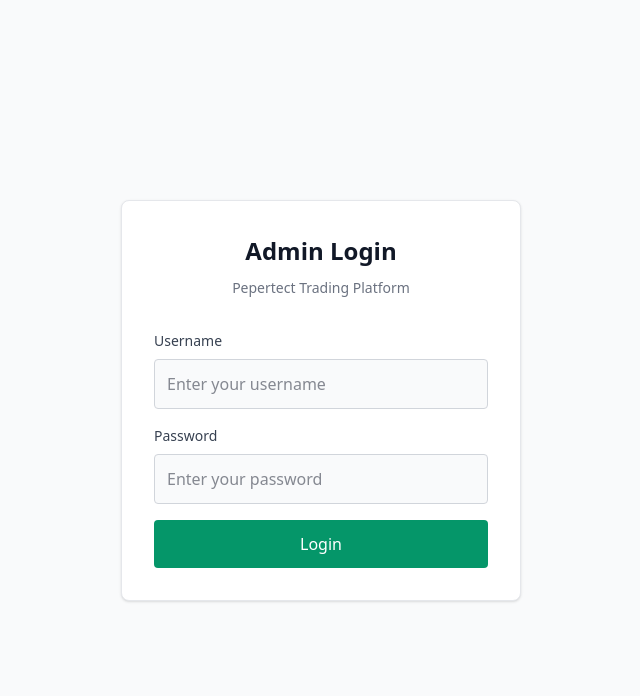
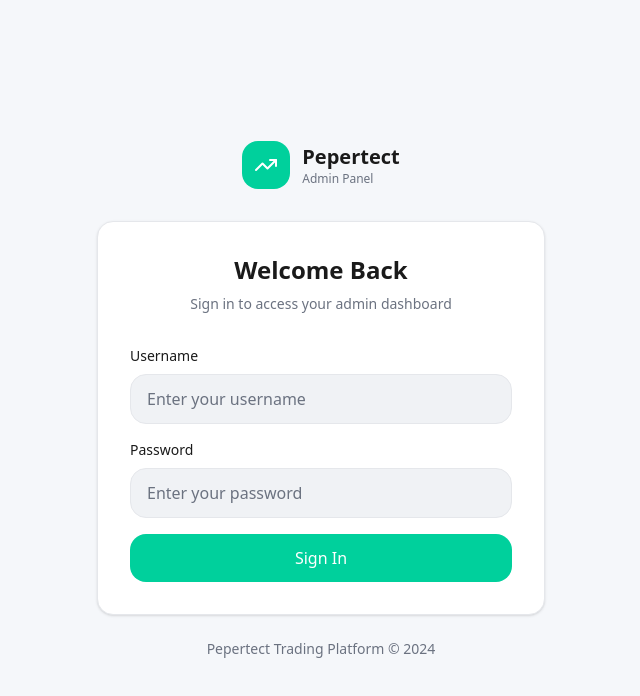
Before and after one commit to hzero9393-spec/PeperTect-admin-penel, a Next.js app: page /admin/login in a window 1280 px wide. Shown: the top 696 px of the page, without its empty margins (319-959 px from the left). Built offline with nearby package versions, Linux system fonts and the light colour scheme.

Commit message:
Update admin panel UI to match Pepertect's Groww-inspired design

```diff
--- a/src/app/admin/(protected)/layout.tsx
+++ b/src/app/admin/(protected)/layout.tsx
@@ -22,7 +22,7 @@ export default function ProtectedAdminLayout({
   return (
     <AdminProvider>
       <ProtectedAdminWrapper>
-        <div className="min-h-screen bg-gray-50">
+        <div className="min-h-screen bg-[#f5f7fa]">
           <AdminSidebar />
           <div className="lg:pl-64">
             <AdminHeader admin={defaultAdmin} />
--- a/src/app/admin/login/page.tsx
+++ b/src/app/admin/login/page.tsx
@@ -2,6 +2,7 @@
 
 import { useState } from 'react'
 import { useRouter } from 'next/navigation'
+import { TrendingUp } from 'lucide-react'
 
 export default function AdminLoginPage() {
   const router = useRouter()
@@ -40,72 +41,79 @@ export default function AdminLoginPage() {
   }
 
   return (
-    <div style={{ minHeight: '100vh', display: 'flex', alignItems: 'center', justifyContent: 'center', backgroundColor: '#f9fafb', padding: '1rem' }}>
-      <div style={{ width: '100%', maxWidth: '400px', backgroundColor: 'white', padding: '2rem', borderRadius: '8px', border: '1px solid #e5e7eb', boxShadow: '0 1px 3px 0 rgb(0 0 0 / 0.1), 0 1px 2px -1px rgb(0 0 0 / 0.1)' }}>
-        <div style={{ textAlign: 'center', marginBottom: '2rem' }}>
-          <h1 style={{ color: '#111827', fontSize: '24px', marginBottom: '0.5rem', fontWeight: 'bold' }}>Admin Login</h1>
-          <p style={{ color: '#6b7280', fontSize: '14px' }}>Pepertect Trading Platform</p>
+    <div className="min-h-screen flex items-center justify-center bg-[#f5f7fa] p-4">
+      <div className="w-full max-w-md">
+        {/* Logo */}
+        <div className="flex items-center justify-center gap-3 mb-8">
+          <div className="flex size-12 items-center justify-center rounded-xl bg-[#00D09C]">
+            <TrendingUp className="size-6 text-white" />
+          </div>
+          <div>
+            <h1 className="text-xl font-bold text-[#1a1a1a]">Pepertect</h1>
+            <p className="text-xs text-[#6b7280]">Admin Panel</p>
+          </div>
+        </div>
+
+        {/* Login Card */}
+        <div className="bg-white border border-[#e5e7eb] rounded-2xl p-8 shadow-sm">
+          <div className="text-center mb-8">
+            <h2 className="text-2xl font-bold text-[#1a1a1a] mb-2">Welcome Back</h2>
+            <p className="text-sm text-[#6b7280]">Sign in to access your admin dashboard</p>
           </div>
 
           {error && (
-          <div style={{
-            padding: '0.75rem',
-            marginBottom: '1rem',
-            backgroundColor: '#fef2f2',
-            border: '1px solid #fecaca',
-            borderRadius: '4px',
-            color: '#dc2626',
-            textAlign: 'center',
-            fontSize: '14px'
-          }}>
-            {error}
+            <div className="mb-6 p-4 bg-[#fde8e3] border border-[#eb5b3c]/20 rounded-lg">
+              <p className="text-sm text-[#d44a2d]">{error}</p>
             </div>
           )}
 
-        <form onSubmit={handleSubmit} style={{ display: 'flex', flexDirection: 'column', gap: '1rem' }}>
+          <form onSubmit={handleSubmit} className="space-y-4">
             <div>
-            <label style={{ color: '#374151', display: 'block', marginBottom: '0.5rem', fontSize: '14px', fontWeight: '500' }}>Username</label>
+              <label htmlFor="username" className="block text-sm font-medium text-[#1a1a1a] mb-2">
+                Username
+              </label>
               <input
+                id="username"
                 type="text"
                 placeholder="Enter your username"
                 value={formData.username}
                 onChange={(e) => setFormData({ ...formData, username: e.target.value })}
                 disabled={isLoading}
-              style={{ width: '100%', padding: '0.75rem', backgroundColor: '#f9fafb', border: '1px solid #d1d5db', color: '#111827', borderRadius: '4px' }}
+                className="w-full px-4 py-3 bg-[#f0f2f5] border border-[#e5e7eb] rounded-xl text-[#1a1a1a] placeholder:text-[#6b7280] focus:border-[#00D09C] focus:ring-2 focus:ring-[#00D09C]/10 outline-none transition-all disabled:opacity-50"
                 required
               />
             </div>
+
             <div>
-            <label style={{ color: '#374151', display: 'block', marginBottom: '0.5rem', fontSize: '14px', fontWeight: '500' }}>Password</label>
+              <label htmlFor="password" className="block text-sm font-medium text-[#1a1a1a] mb-2">
+                Password
+              </label>
               <input
+                id="password"
                 type="password"
                 placeholder="Enter your password"
                 value={formData.password}
                 onChange={(e) => setFormData({ ...formData, password: e.target.value })}
                 disabled={isLoading}
-              style={{ width: '100%', padding: '0.75rem', backgroundColor: '#f9fafb', border: '1px solid #d1d5db', color: '#111827', borderRadius: '4px' }}
+                className="w-full px-4 py-3 bg-[#f0f2f5] border border-[#e5e7eb] rounded-xl text-[#1a1a1a] placeholder:text-[#6b7280] focus:border-[#00D09C] focus:ring-2 focus:ring-[#00D09C]/10 outline-none transition-all disabled:opacity-50"
                 required
               />
             </div>
+
             <button
               type="submit"
               disabled={isLoading}
-            style={{
-              width: '100%',
-              padding: '0.75rem',
-              backgroundColor: '#059669',
-              color: 'white',
-              border: 'none',
-              borderRadius: '4px',
-              fontSize: '16px',
-              fontWeight: '500',
-              cursor: isLoading ? 'not-allowed' : 'pointer',
-              opacity: isLoading ? 0.5 : 1
-            }}
+              className="w-full py-3 bg-[#00D09C] text-white font-medium rounded-xl hover:bg-[#00b887] transition-colors disabled:opacity-50 disabled:cursor-not-allowed flex items-center justify-center gap-2"
             >
-            {isLoading ? 'Logging in...' : 'Login'}
+              {isLoading ? 'Signing in...' : 'Sign In'}
             </button>
           </form>
+        </div>
+
+        {/* Footer */}
+        <p className="text-center text-sm text-[#6b7280] mt-6">
+          Pepertect Trading Platform © 2024
+        </p>
       </div>
     </div>
   )
--- a/src/app/globals.css
+++ b/src/app/globals.css
@@ -8,6 +8,7 @@
   --color-foreground: var(--foreground);
   --font-sans: var(--font-geist-sans);
   --font-mono: var(--font-geist-mono);
+  --font-inter: var(--font-inter);
   --color-sidebar-ring: var(--sidebar-ring);
   --color-sidebar-border: var(--sidebar-border);
   --color-sidebar-accent-foreground: var(--sidebar-accent-foreground);
@@ -41,75 +42,132 @@
   --radius-md: calc(var(--radius) - 2px);
   --radius-lg: var(--radius);
   --radius-xl: calc(var(--radius) + 4px);
+
+  /* Groww-inspired Light Theme */
+  --color-tp-surface: #ffffff;
+  --color-tp-surface-dim: #f5f7fa;
+  --color-tp-surface-bright: #ffffff;
+  --color-tp-surface-variant: #f0f2f5;
+  --color-tp-surface-container: #ffffff;
+  --color-tp-surface-container-low: #f8f9fb;
+  --color-tp-surface-container-high: #ffffff;
+  --color-tp-surface-container-highest: #ffffff;
+  --color-tp-surface-container-lowest: #fafbfc;
+  --color-tp-on-surface: #1a1a1a;
+  --color-tp-on-surface-variant: #6b7280;
+  --color-tp-on-background: #1a1a1a;
+  --color-tp-outline: #e5e7eb;
+  --color-tp-outline-variant: #f0f0f0;
+  --color-tp-primary: #00D09C;
+  --color-tp-on-primary: #ffffff;
+  --color-tp-primary-container: rgba(0, 208, 156, 0.08);
+  --color-tp-on-primary-container: #3a4fd4;
+  --color-tp-primary-fixed: #00D09C;
+  --color-tp-primary-fixed-dim: #00b88a;
+  --color-tp-on-primary-fixed: #ffffff;
+  --color-tp-on-primary-fixed-variant: rgba(0, 208, 156, 0.08);
+  --color-tp-secondary: #00d09c;
+  --color-tp-on-secondary: #ffffff;
+  --color-tp-secondary-container: #e6faf3;
+  --color-tp-on-secondary-container: #009e76;
+  --color-tp-secondary-fixed: #00d09c;
+  --color-tp-secondary-fixed-dim: #00b887;
+  --color-tp-on-secondary-fixed: #ffffff;
+  --color-tp-on-secondary-fixed-variant: #e6faf3;
+  --color-tp-tertiary: #eb5b3c;
+  --color-tp-on-tertiary: #ffffff;
+  --color-tp-tertiary-container: #fde8e3;
+  --color-tp-on-tertiary-container: #c4422a;
+  --color-tp-tertiary-fixed: #eb5b3c;
+  --color-tp-tertiary-fixed-dim: #d44a2d;
+  --color-tp-on-tertiary-fixed: #ffffff;
+  --color-tp-on-tertiary-fixed-variant: #fde8e3;
+  --color-tp-error: #eb5b3c;
+  --color-tp-on-error: #ffffff;
+  --color-tp-error-container: #fde8e3;
+  --color-tp-on-error-container: #c4422a;
+  --color-tp-inverse-surface: #1a1a1a;
+  --color-tp-inverse-on-surface: #f5f7fa;
+  --color-tp-inverse-primary: #95a3ff;
+  --color-tp-surface-tint: #00D09C;
+
+  /* Trading-specific semantic colors */
+  --color-tp-profit: #00B386;
+  --color-tp-loss: #EB5B3C;
+  --color-tp-profit-bg: rgba(0, 179, 134, 0.08);
+  --color-tp-loss-bg: rgba(235, 91, 60, 0.08);
+  --color-tp-profit-border: rgba(0, 179, 134, 0.2);
+  --color-tp-loss-border: rgba(235, 91, 60, 0.2);
 }
 
 :root {
-  --radius: 0.625rem;
-  --background: oklch(1 0 0);
-  --foreground: oklch(0.145 0 0);
-  --card: oklch(1 0 0);
-  --card-foreground: oklch(0.145 0 0);
-  --popover: oklch(1 0 0);
-  --popover-foreground: oklch(0.145 0 0);
-  --primary: oklch(0.205 0 0);
-  --primary-foreground: oklch(0.985 0 0);
-  --secondary: oklch(0.97 0 0);
-  --secondary-foreground: oklch(0.205 0 0);
-  --muted: oklch(0.97 0 0);
-  --muted-foreground: oklch(0.556 0 0);
-  --accent: oklch(0.97 0 0);
-  --accent-foreground: oklch(0.205 0 0);
-  --destructive: oklch(0.577 0.245 27.325);
-  --border: oklch(0.922 0 0);
-  --input: oklch(0.922 0 0);
-  --ring: oklch(0.708 0 0);
-  --chart-1: oklch(0.646 0.222 41.116);
-  --chart-2: oklch(0.6 0.118 184.704);
-  --chart-3: oklch(0.398 0.07 227.392);
-  --chart-4: oklch(0.828 0.189 84.429);
-  --chart-5: oklch(0.769 0.188 70.08);
-  --sidebar: oklch(0.985 0 0);
-  --sidebar-foreground: oklch(0.145 0 0);
-  --sidebar-primary: oklch(0.205 0 0);
-  --sidebar-primary-foreground: oklch(0.985 0 0);
-  --sidebar-accent: oklch(0.97 0 0);
-  --sidebar-accent-foreground: oklch(0.205 0 0);
-  --sidebar-border: oklch(0.922 0 0);
-  --sidebar-ring: oklch(0.708 0 0);
+  --radius: 0.75rem;
+  /* Groww-inspired Light Theme */
+  --background: #f5f7fa;
+  --foreground: #1a1a1a;
+  --card: #ffffff;
+  --card-foreground: #1a1a1a;
+  --popover: #ffffff;
+  --popover-foreground: #1a1a1a;
+  --primary: #00D09C;
+  --primary-foreground: #ffffff;
+  --secondary: #00d09c;
+  --secondary-foreground: #ffffff;
+  --muted: #f0f2f5;
+  --muted-foreground: #6b7280;
+  --accent: #f0f2f5;
+  --accent-foreground: #1a1a1a;
+  --destructive: #eb5b3c;
+  --border: #e5e7eb;
+  --input: #e5e7eb;
+  --ring: #00D09C;
+  --chart-1: #00D09C;
+  --chart-2: #00d09c;
+  --chart-3: #eb5b3c;
+  --chart-4: #f59e0b;
+  --chart-5: #8b5cf6;
+  --sidebar: #ffffff;
+  --sidebar-foreground: #1a1a1a;
+  --sidebar-primary: #00D09C;
+  --sidebar-primary-foreground: #ffffff;
+  --sidebar-accent: #f0f2f5;
+  --sidebar-accent-foreground: #1a1a1a;
+  --sidebar-border: #e5e7eb;
+  --sidebar-ring: #00D09C;
 }
 
 .dark {
-  --background: oklch(0.145 0 0);
-  --foreground: oklch(0.985 0 0);
-  --card: oklch(0.205 0 0);
-  --card-foreground: oklch(0.985 0 0);
-  --popover: oklch(0.205 0 0);
-  --popover-foreground: oklch(0.985 0 0);
-  --primary: oklch(0.922 0 0);
-  --primary-foreground: oklch(0.205 0 0);
-  --secondary: oklch(0.269 0 0);
-  --secondary-foreground: oklch(0.985 0 0);
-  --muted: oklch(0.269 0 0);
-  --muted-foreground: oklch(0.708 0 0);
-  --accent: oklch(0.269 0 0);
-  --accent-foreground: oklch(0.985 0 0);
-  --destructive: oklch(0.704 0.191 22.216);
-  --border: oklch(1 0 0 / 10%);
-  --input: oklch(1 0 0 / 15%);
-  --ring: oklch(0.556 0 0);
-  --chart-1: oklch(0.488 0.243 264.376);
-  --chart-2: oklch(0.696 0.17 162.48);
-  --chart-3: oklch(0.769 0.188 70.08);
-  --chart-4: oklch(0.627 0.265 303.9);
-  --chart-5: oklch(0.645 0.246 16.439);
-  --sidebar: oklch(0.205 0 0);
-  --sidebar-foreground: oklch(0.985 0 0);
-  --sidebar-primary: oklch(0.488 0.243 264.376);
-  --sidebar-primary-foreground: oklch(0.985 0 0);
-  --sidebar-accent: oklch(0.269 0 0);
-  --sidebar-accent-foreground: oklch(0.985 0 0);
-  --sidebar-border: oklch(1 0 0 / 10%);
-  --sidebar-ring: oklch(0.556 0 0);
+  --background: #f5f7fa;
+  --foreground: #1a1a1a;
+  --card: #ffffff;
+  --card-foreground: #1a1a1a;
+  --popover: #ffffff;
+  --popover-foreground: #1a1a1a;
+  --primary: #00D09C;
+  --primary-foreground: #ffffff;
+  --secondary: #00d09c;
+  --secondary-foreground: #ffffff;
+  --muted: #f0f2f5;
+  --muted-foreground: #6b7280;
+  --accent: #f0f2f5;
+  --accent-foreground: #1a1a1a;
+  --destructive: #eb5b3c;
+  --border: #e5e7eb;
+  --input: #e5e7eb;
+  --ring: #00D09C;
+  --chart-1: #00D09C;
+  --chart-2: #00d09c;
+  --chart-3: #eb5b3c;
+  --chart-4: #f59e0b;
+  --chart-5: #8b5cf6;
+  --sidebar: #ffffff;
+  --sidebar-foreground: #1a1a1a;
+  --sidebar-primary: #00D09C;
+  --sidebar-primary-foreground: #ffffff;
+  --sidebar-accent: #f0f2f5;
+  --sidebar-accent-foreground: #1a1a1a;
+  --sidebar-border: #e5e7eb;
+  --sidebar-ring: #00D09C;
 }
 
 @layer base {
@@ -120,3 +178,229 @@
     @apply bg-background text-foreground;
   }
 }
+
+/* Custom scrollbar */
+.custom-scrollbar::-webkit-scrollbar {
+  width: 4px;
+}
+.custom-scrollbar::-webkit-scrollbar-track {
+  background: transparent;
+}
+.custom-scrollbar::-webkit-scrollbar-thumb {
+  background: #d1d5db;
+  border-radius: 10px;
+}
+.custom-scrollbar::-webkit-scrollbar-thumb:hover {
+  background: #9ca3af;
+}
+
+/* Staggered animation */
+.animate-stagger > * {
+  opacity: 0;
+  transform: translateY(8px);
+  animation: fadeInSlide 0.4s ease forwards;
+}
+@keyframes fadeInSlide {
+  to {
+    opacity: 1;
+    transform: translateY(0);
+  }
+}
+
+/* Number font */
+.font-mono-data {
+  font-family: var(--font-inter), 'Inter', 'Roboto', system-ui, -apple-system, sans-serif;
+  font-weight: 500;
+  font-variant-numeric: tabular-nums;
+  letter-spacing: -0.02em;
+}
+
+/* Groww-style number formatting */
+.font-tabular {
+  font-variant-numeric: tabular-nums;
+  font-feature-settings: "tnum";
+}
+
+/* Price transition animation */
+.price-transition {
+  transition: color 0.3s ease;
+}
+
+/* LTP (Last Traded Price) style */
+.ltp-value {
+  font-family: var(--font-inter), 'Inter', system-ui, sans-serif;
+  font-size: 18px;
+  font-weight: 600;
+  font-variant-numeric: tabular-nums;
+  letter-spacing: -0.01em;
+}
+
+/* P&L value style */
+.pnl-value {
+  font-family: var(--font-inter), 'Inter', system-ui, sans-serif;
+  font-size: 14px;
+  font-weight: 600;
+  font-variant-numeric: tabular-nums;
+}
+
+/* Trading-specific utility classes - Light Theme */
+.text-profit {
+  color: #00B386;
+}
+.text-loss {
+  color: #EB5B3C;
+}
+.bg-profit {
+  background-color: rgba(0, 179, 134, 0.1);
+}
+.bg-loss {
+  background-color: rgba(235, 91, 60, 0.1);
+}
+.border-profit {
+  border-color: rgba(0, 179, 134, 0.2);
+}
+.border-loss {
+  border-color: rgba(235, 91, 60, 0.2);
+}
+
+/* Groww-style card */
+.groww-card {
+  background: #ffffff;
+  border: 1px solid #e5e7eb;
+  border-radius: 12px;
+  transition: box-shadow 0.2s ease, border-color 0.2s ease;
+}
+.groww-card:hover {
+  box-shadow: 0 2px 12px rgba(0, 0, 0, 0.06);
+  border-color: #d1d5db;
+}
+
+/* Groww-style button hover */
+.groww-btn-hover {
+  transition: all 0.15s ease;
+}
+.groww-btn-hover:hover {
+  transform: translateY(-1px);
+  box-shadow: 0 2px 8px rgba(0, 208, 156, 0.25);
+}
+.groww-btn-hover:active {
+  transform: translateY(0);
+}
+
+/* Tab transition */
+.tab-transition {
+  transition: all 0.2s ease;
+}
+
+/* Pulse for live indicators */
+@keyframes livePulse {
+  0%, 100% { opacity: 1; }
+  50% { opacity: 0.4; }
+}
+.animate-live-pulse {
+  animation: livePulse 2s ease-in-out infinite;
+}
+
+/* Groww-style pill badge */
+.groww-pill {
+  display: inline-flex;
+  align-items: center;
+  padding: 2px 8px;
+  border-radius: 20px;
+  font-size: 11px;
+  font-weight: 600;
+  line-height: 1.5;
+}
+
+/* Groww-style search bar */
+.groww-search {
+  background: #f0f2f5;
+  border: 1px solid transparent;
+  border-radius: 10px;
+  transition: all 0.2s ease;
+}
+.groww-search:focus-within {
+  background: #ffffff;
+  border-color: #00D09C;
+  box-shadow: 0 0 0 3px rgba(0, 208, 156, 0.1);
+}
+
+/* Profit/Loss pill */
+.pill-profit {
+  background: rgba(0, 179, 134, 0.1);
+  color: #009e76;
+  border: 1px solid rgba(0, 179, 134, 0.15);
+}
+.pill-loss {
+  background: rgba(235, 91, 60, 0.08);
+  color: #d44a2d;
+  border: 1px solid rgba(235, 91, 60, 0.12);
+}
+
+/* Real-time price flash animations (stable, no remounting) */
+@keyframes flashGreen {
+  0% { background-color: rgba(0, 179, 134, 0.18); }
+  100% { background-color: transparent; }
+}
+@keyframes flashRed {
+  0% { background-color: rgba(235, 91, 60, 0.18); }
+  100% { background-color: transparent; }
+}
+@keyframes pnlFlash {
+  0% { transform: scale(1.04); }
+  50% { transform: scale(1.02); }
+  100% { transform: scale(1); }
+}
+
+.animate-flash-green {
+  animation: flashGreen 0.5s ease-out forwards;
+  border-radius: 4px;
+}
+.animate-flash-red {
+  animation: flashRed 0.5s ease-out forwards;
+  border-radius: 4px;
+}
+.animate-pnl-flash {
+  animation: pnlFlash 0.35s ease-out forwards;
+}
+
+/* Groww-style P&L fill backgrounds */
+.pnl-fill-profit {
+  background: linear-gradient(135deg, rgba(0, 179, 134, 0.12) 0%, rgba(0, 179, 134, 0.04) 100%);
+  border: 1px solid rgba(0, 179, 134, 0.18);
+}
+.pnl-fill-loss {
+  background: linear-gradient(135deg, rgba(235, 91, 60, 0.10) 0%, rgba(235, 91, 60, 0.03) 100%);
+  border: 1px solid rgba(235, 91, 60, 0.15);
+}
+
+/* Groww-style position card bottom bar */
+.position-bar-profit {
+  background-color: rgba(0, 179, 134, 0.03);
+  border-top: 1px solid rgba(0, 179, 134, 0.10);
+}
+.position-bar-loss {
+  background-color: rgba(235, 91, 60, 0.03);
+  border-top: 1px solid rgba(235, 91, 60, 0.10);
+}
+
+/* Groww-style tab pill */
+.groww-tab-pill {
+  background: #e5e7eb;
+  border-radius: 12px;
+  padding: 3px;
+}
+.groww-tab-pill button {
+  border-radius: 10px;
+  transition: all 0.2s ease;
+}
+.groww-tab-pill button.active {
+  background: #ffffff;
+  box-shadow: 0 1px 3px rgba(0, 0, 0, 0.08);
+}
+
+/* Prevent layout shift during live updates */
+.position-card-stable {
+  contain: layout style;
+  content-visibility: auto;
+}
--- a/src/components/admin/admin-sidebar.tsx
+++ b/src/components/admin/admin-sidebar.tsx
@@ -20,6 +20,7 @@ import {
 } from 'lucide-react'
 import { useState } from 'react'
 import { Button } from '@/components/ui/button'
+import { ScrollArea } from '@/components/ui/scroll-area'
 import { toast } from 'sonner'
 
 const navItems = [
@@ -58,7 +59,7 @@ export function AdminSidebar() {
           variant="ghost"
           size="icon"
           onClick={() => setIsMobileOpen(!isMobileOpen)}
-          className="bg-white text-gray-700 hover:bg-gray-100 border border-gray-200"
+          className="bg-white text-gray-700 hover:bg-gray-100 border border-[#e5e7eb]"
         >
           {isMobileOpen ? <X /> : <Menu />}
         </Button>
@@ -75,27 +76,26 @@ export function AdminSidebar() {
       {/* Sidebar */}
       <aside
         className={`
-          fixed lg:sticky top-0 h-screen w-64 bg-white border-r border-gray-200
+          fixed lg:sticky top-0 h-screen w-64 bg-white border-r border-[#e5e7eb]
           flex flex-col z-50
           transition-transform duration-300 ease-in-out
           ${isMobileOpen ? 'translate-x-0' : '-translate-x-full lg:translate-x-0'}
         `}
       >
         {/* Logo */}
-        <div className="p-6 border-b border-gray-200">
-          <Link href="/admin/dashboard" className="flex items-center space-x-3">
-            <div className="h-10 w-10 rounded-full bg-emerald-100 flex items-center justify-center">
-              <CandlestickChart className="h-6 w-6 text-emerald-600" />
+        <div className="flex items-center gap-3 px-4 py-5 border-b border-[#e5e7eb]">
+          <div className="flex size-9 items-center justify-center rounded-lg bg-[#00D09C]">
+            <TrendingUp className="size-4 text-white" />
           </div>
           <div>
-              <h1 className="text-xl font-bold text-gray-900">Pepertect</h1>
-              <p className="text-xs text-gray-500">Admin Panel</p>
+            <h1 className="text-sm font-bold text-[#1a1a1a]">Pepertect</h1>
+            <p className="text-[10px] text-[#6b7280]">Admin Panel</p>
           </div>
-          </Link>
         </div>
 
         {/* Navigation */}
-        <nav className="flex-1 p-4 space-y-1 overflow-y-auto">
+        <ScrollArea className="flex-1 px-3 py-3">
+          <div className="space-y-1">
             {navItems.map((item) => {
               const Icon = item.icon
               const isActive = pathname === item.href || pathname?.startsWith(item.href + '/')
@@ -106,30 +106,30 @@ export function AdminSidebar() {
                   href={item.href}
                   onClick={() => setIsMobileOpen(false)}
                   className={`
-                  flex items-center space-x-3 px-4 py-3 rounded-lg transition-colors
+                    flex items-center gap-3 w-full px-3 py-2.5 rounded-lg text-xs font-medium transition-colors
                     ${isActive
-                    ? 'bg-emerald-50 text-emerald-600'
-                    : 'text-gray-600 hover:text-gray-900 hover:bg-gray-100'
+                      ? 'bg-[#00D09C]/10 text-[#00D09C]'
+                      : 'text-[#6b7280] hover:bg-[#f0f2f5] hover:text-[#1a1a1a]'
                     }
                   `}
                 >
-                <Icon className="h-5 w-5" />
-                <span className="font-medium">{item.label}</span>
+                  <Icon className="size-4" />
+                  {item.label}
                 </Link>
               )
             })}
-        </nav>
+          </div>
+        </ScrollArea>
 
         {/* Logout */}
-        <div className="p-4 border-t border-gray-200">
-          <Button
-            variant="ghost"
+        <div className="px-3 py-3 border-t border-[#e5e7eb]">
+          <button
             onClick={handleLogout}
-            className="w-full justify-start text-gray-600 hover:text-gray-900 hover:bg-gray-100"
+            className="flex items-center gap-3 w-full px-3 py-2.5 rounded-lg text-xs font-medium text-[#d44a2d] hover:bg-[#eb5b3c]/10 transition-colors"
           >
-            <LogOut className="h-5 w-5 mr-3" />
+            <LogOut className="size-4" />
             Logout
-          </Button>
+          </button>
         </div>
       </aside>
     </>
--- a/src/components/admin/protected-admin-wrapper.tsx
+++ b/src/components/admin/protected-admin-wrapper.tsx
@@ -17,8 +17,8 @@ export function ProtectedAdminWrapper({ children }: { children: React.ReactNode
 
   if (loading) {
     return (
-      <div className="min-h-screen flex items-center justify-center bg-gray-50">
-        <div className="text-gray-900">Loading...</div>
+      <div className="min-h-screen flex items-center justify-center bg-[#f5f7fa]">
+        <div className="text-[#1a1a1a]">Loading...</div>
       </div>
     )
   }
```
Also changed, not shown: src/components/admin/admin-header.tsx (+12 -12 lines). Lines whose indentation alone changed are shown as unchanged.
